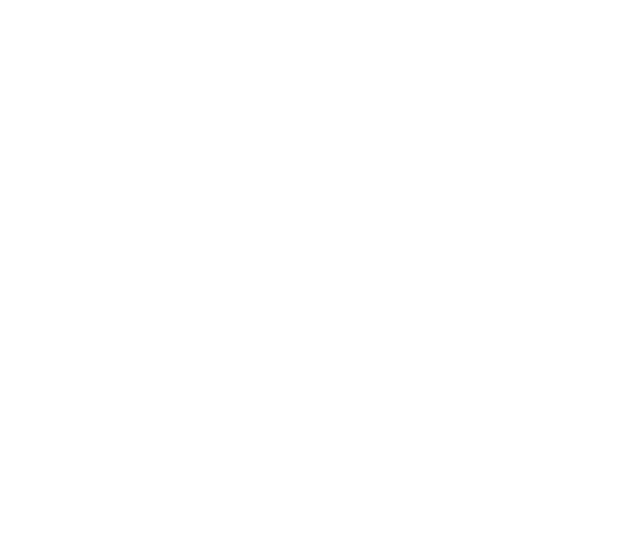
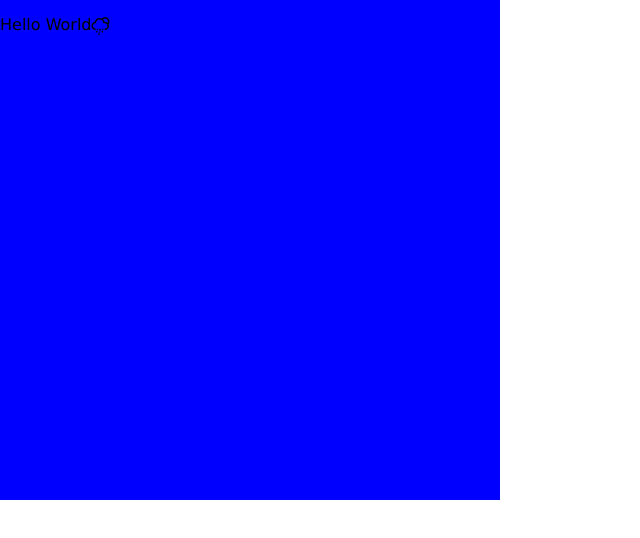
Before and after one commit to DenisNysheta/Weather-Template, a React (Vite) app in the folder Weather/: page / in a window 1280 px wide. Shown: the top 538 px of the page, without its empty margins (0-640 px from the left). Built offline with nearby package versions, Linux system fonts and the light colour scheme; a web font is replaced by a local one.

Commit message:
Do some tests with styled components and props

```diff
--- a/Weather/src/App.jsx
+++ b/Weather/src/App.jsx
@@ -1,10 +1,12 @@
-import Box from "./components/Box/Box"
+import Box from "./components/Box/Box";
+import "./CSS/weather-icons.min.css";
+import "./CSS/index.css";
 
 function App() {
 
   return (
     <>
-      <Box/>
+      <Box color={4}/>
     </>
   )
 }
--- a/Weather/src/components/Box/Box.jsx
+++ b/Weather/src/components/Box/Box.jsx
@@ -1,17 +1,20 @@
-// import styled from "styled-components"
+import styled from "styled-components"
 import "./Box.scss"
 
 export default function Box(props) {
 
-    // const BOX = styled.div`
-    //     width:500px;
-    //     height:500px;
-    //     background-color:${props.color == 2 ? "red" : props.color == 3 ? "green" : "blue"};
-    // `
+    const BOX = styled.div`
+        width:500px;
+        height:500px;
+        background-color:${props.color == 2 ? "red" : props.color == 3 ? "green" : "blue"};
+    `
 
     return (
         <>
-            <div className="box"></div>
+            <BOX className="box">
+                <p className="box__text">Hello World</p>
+                <p className="box__icon"><i className="wi wi-night-sleet"></i></p>
+            </BOX>
         </>
     )
 }
```
